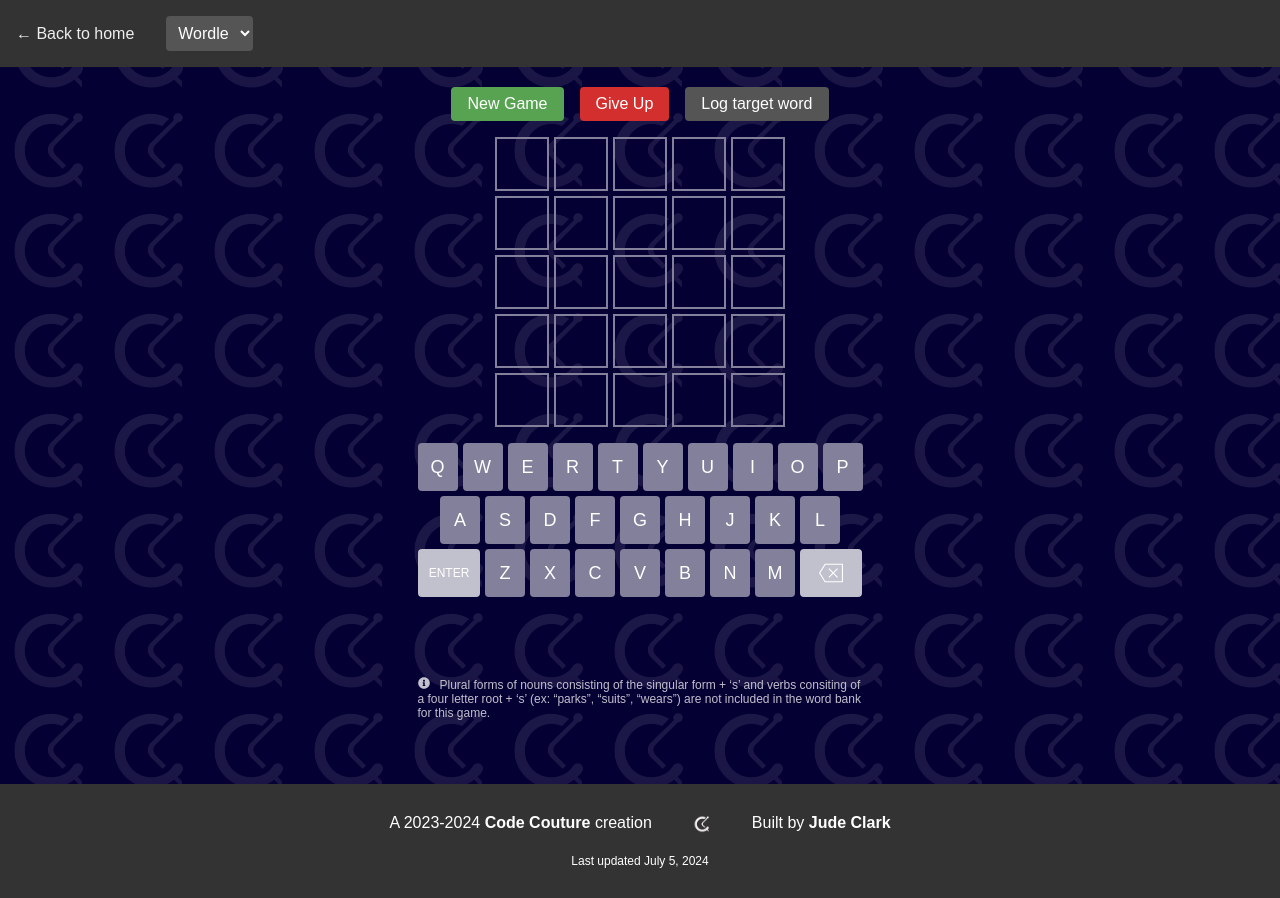
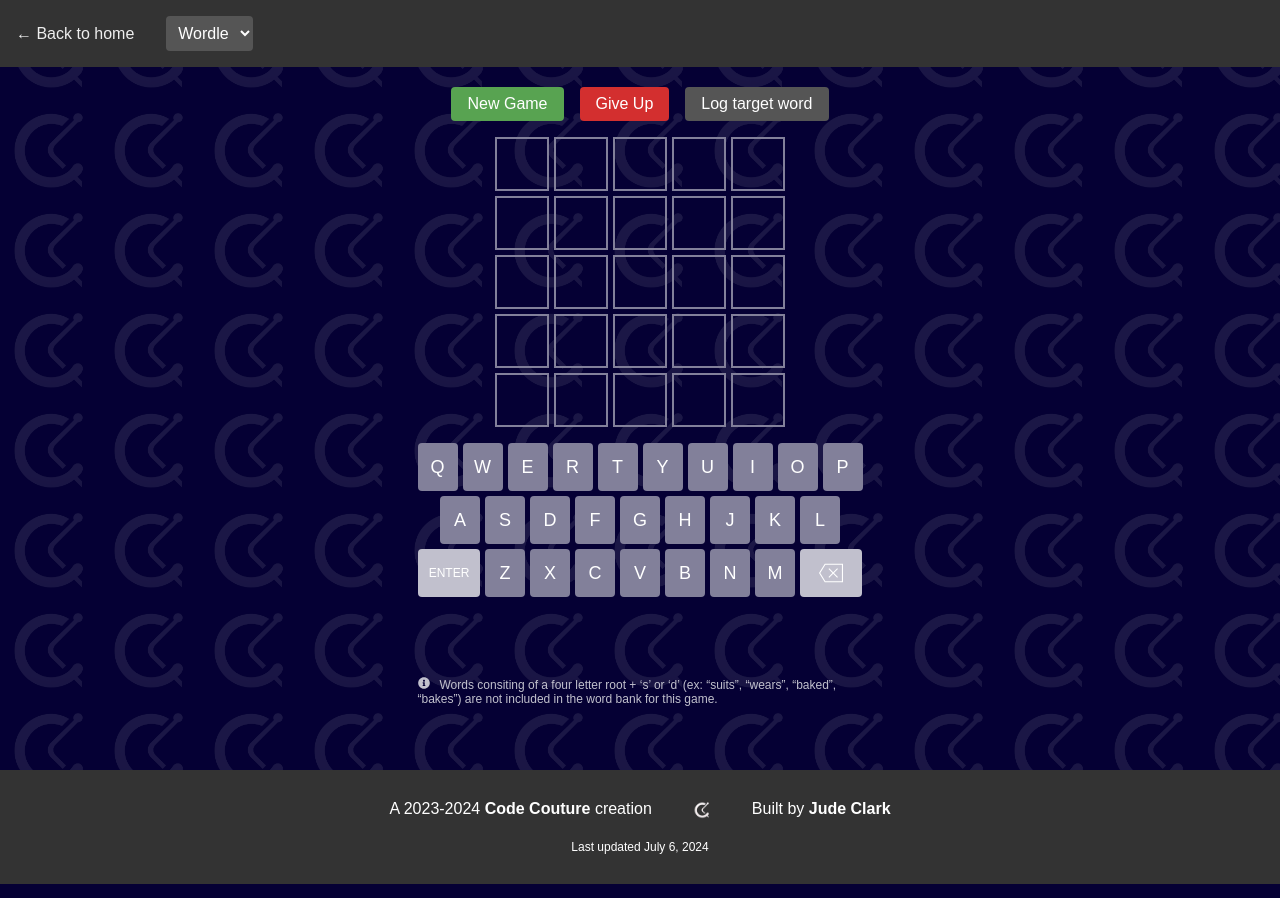
Before and after one commit to judeclark19/bits-and-bobs, a Next.js app: page /wordle in a window 1280 px wide. Built offline with nearby package versions, Linux system fonts and the light colour scheme.

Commit message:
updated word bank

```diff
--- a/app/layout.tsx
+++ b/app/layout.tsx
@@ -42,7 +42,7 @@ export default function RootLayout({
                 </strong>
               </div>
             </div>
-            <div className="bottom">Last updated July 5, 2024</div>
+            <div className="bottom">Last updated July 6, 2024</div>
           </footer>
         </StyledComponentsRegistry>
       </body>
--- a/app/wordle/GameContainer.tsx
+++ b/app/wordle/GameContainer.tsx
@@ -155,10 +155,10 @@ const GameContainer = observer(() => {
           marginTop: "4rem"
         }}
       >
-        <FaInfoCircle /> &nbsp; Plural forms of nouns consisting of the singular
-        form + &lsquo;s&rsquo; and verbs consiting of a four letter root +
-        &lsquo;s&rsquo; (ex: &ldquo;parks&rdquo;, &ldquo;suits&rdquo;,
-        &ldquo;wears&rdquo;) are not included in the word bank for this game.
+        <FaInfoCircle /> &nbsp; Words consiting of a four letter root +
+        &lsquo;s&rsquo; or &lsquo;d&rsquo; (ex: &ldquo;suits&rdquo;,
+        &ldquo;wears&rdquo;, &ldquo;baked&rdquo;, &ldquo;bakes&rdquo;) are not
+        included in the word bank for this game.
       </p>
     </Wrapper>
   );
--- a/app/wordle/logic/WordBank.ts
+++ b/app/wordle/logic/WordBank.ts
@@ -1856,6 +1856,7 @@ export const wordBank = [
   "macro",
   "dodgy",
   "satyr",
+  "squid",
   "rarer",
   "binge",
   "trend",
@@ -2035,6 +2036,8 @@ export const wordBank = [
   "amber",
   "lathe",
   "carat",
+  "poach",
+  "swipe",
   "corer",
   "dirty",
   "slyly",
@@ -2117,7 +2120,6 @@ export const wordBank = [
   "gooey",
   "filer",
   "brace",
-  "allay",
   "pubic",
   "raven",
   "plead",
@@ -2316,7 +2318,6 @@ export const wordBank = [
   "shave",
   "ricer",
   "frees",
-  "baked",
   "croon",
   "chimp",
   "moped"
```
